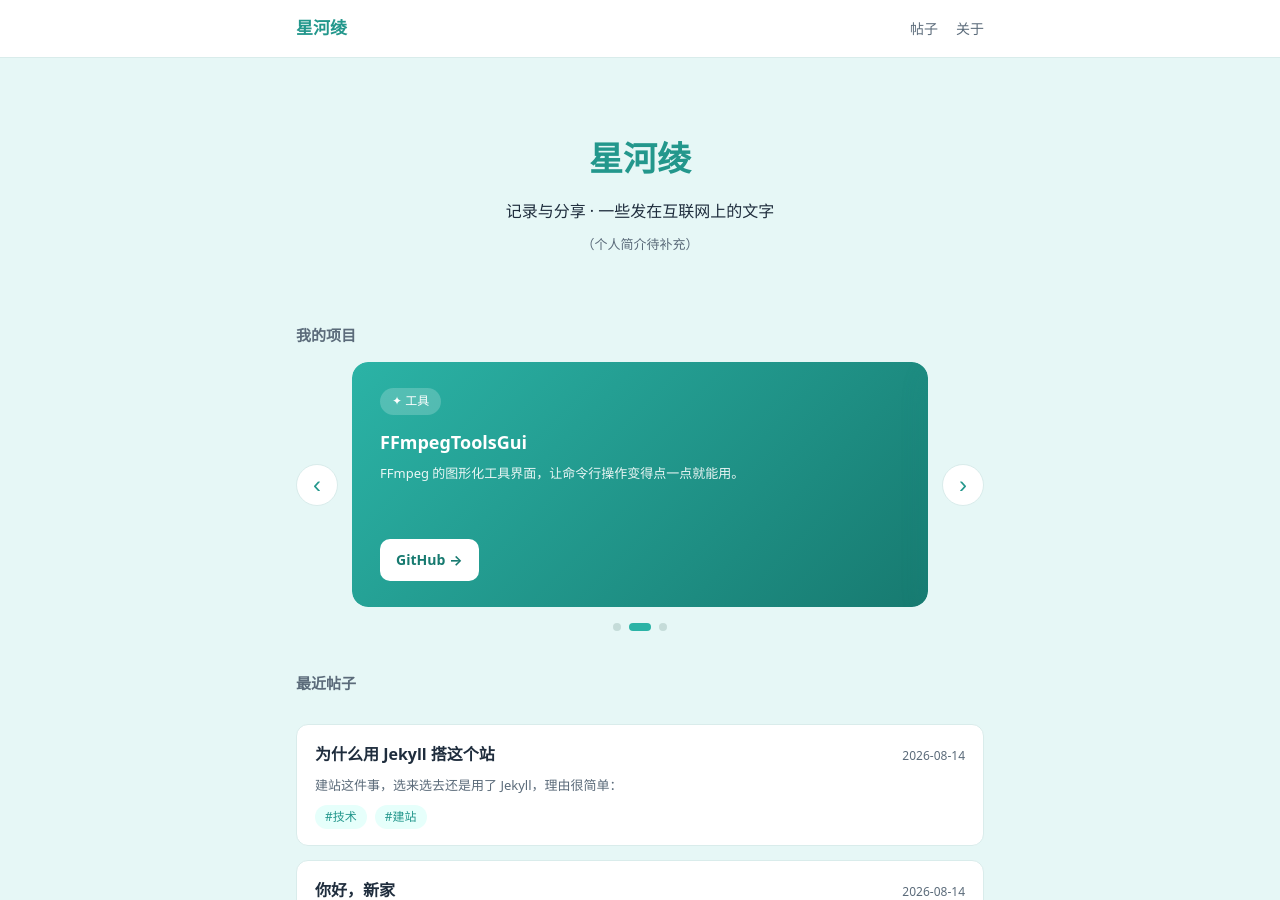
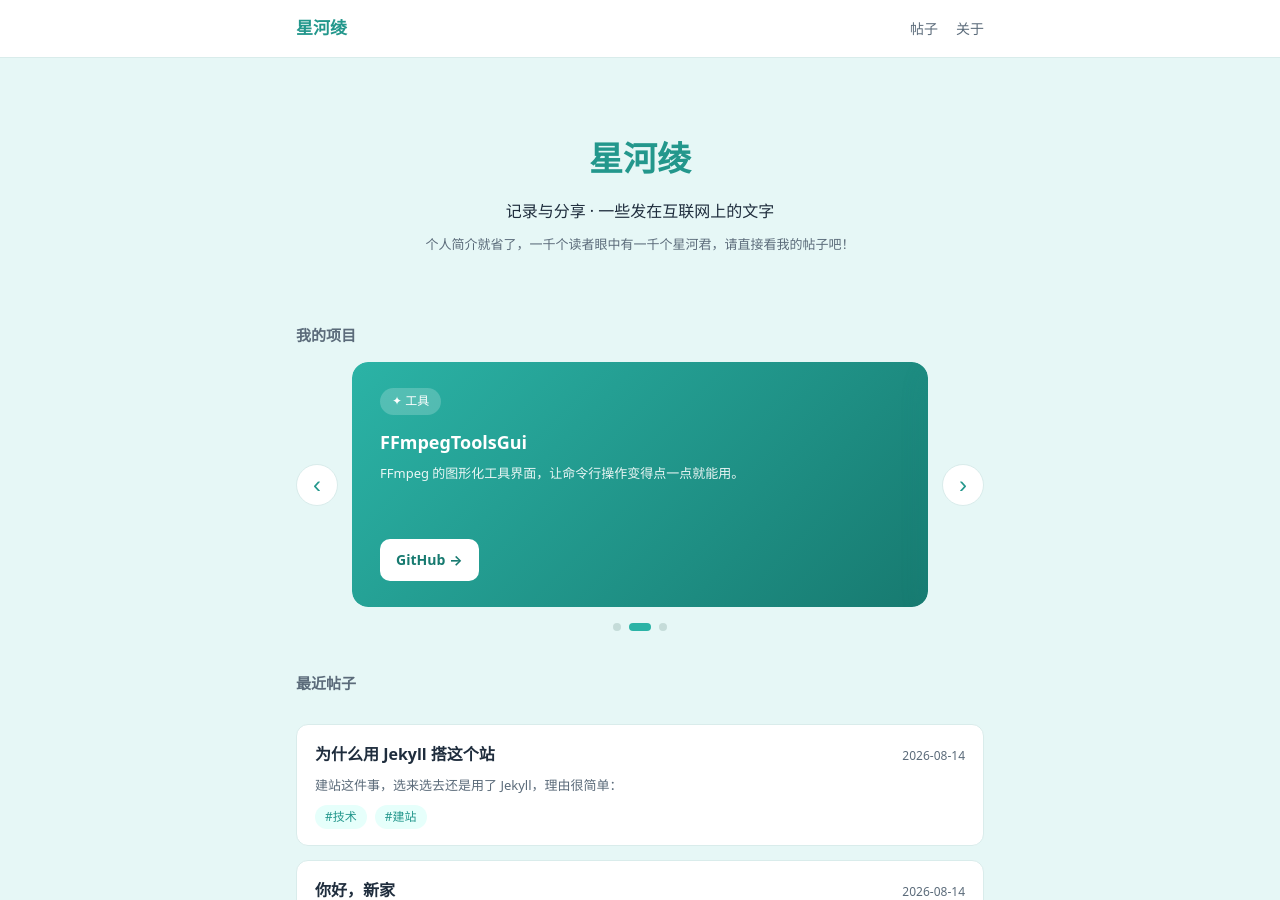
Before and after one commit to tony-he-xhxk/tony-he-xhxk.github.io, a Jekyll site: the page built from index.html, in a window 1280 px wide and 900 px high. Built offline with Jekyll 4.4.1, drawn with Linux system fonts in a browser that asks for light colours; the list of posts is cut into pages by our own code.

Commit message:
content: 修改文案

```diff
--- a/index.html
+++ b/index.html
@@ -4,7 +4,7 @@ layout: default
 <section class="hero">
   <h1 class="hero-name">星河绫</h1>
   <p class="hero-desc">记录与分享 · 一些发在互联网上的文字</p>
-  <p class="hero-note">（个人简介待补充）</p>
+  <p class="hero-note">个人简介就省了，一千个读者眼中有一千个星河君，请直接看我的帖子吧！</p>
 </section>
 
 <section class="projects">
```
Also changed, not shown: about.md (+2 -1 lines).
